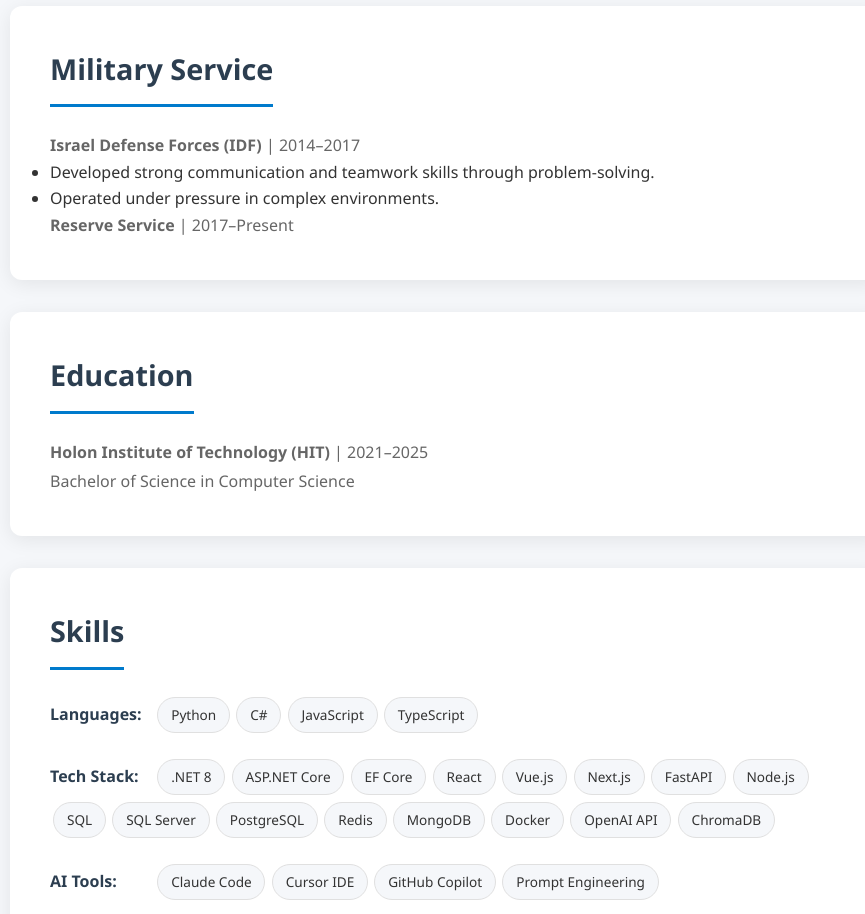
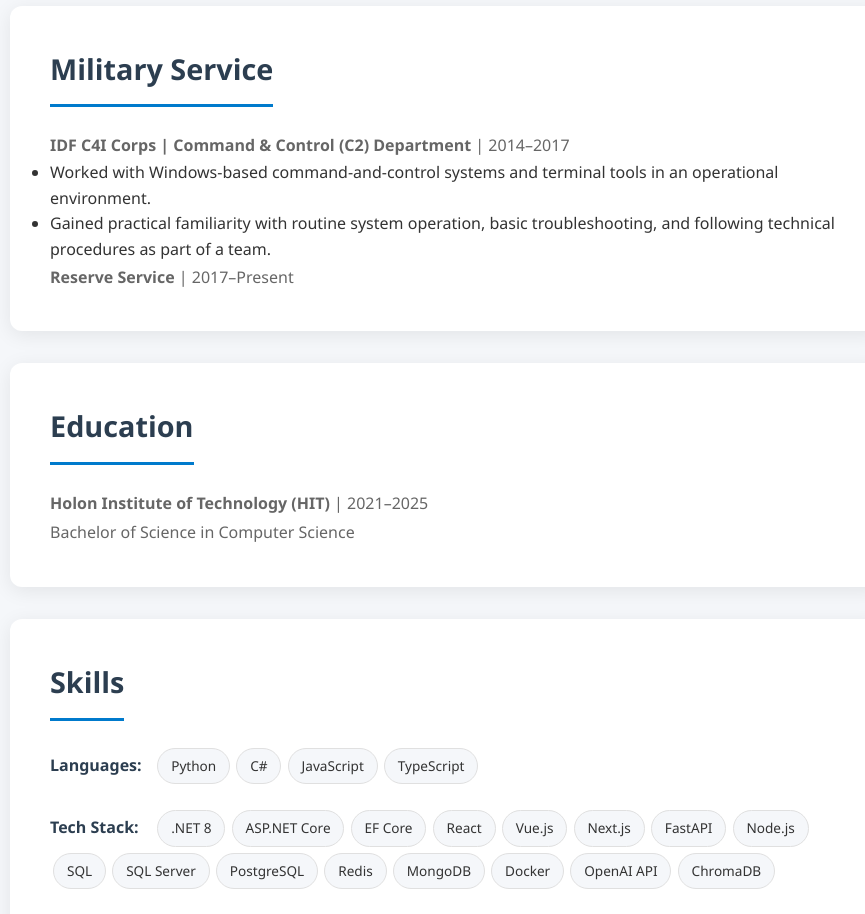
Before and after one commit to SaharHalili95/html-portfolio, a React (Vite) app: page /#/ in a window 1280 px wide. Shown: the part 800-1714 px from the top of the page, without its empty margins (334-1199 px from the left). Built offline with nearby package versions, Linux system fonts and the light colour scheme.

Commit message:
Match military service section to the CV
Co-Authored-By: Claude Opus 5.5 <noreply@anthropic.com>

```diff
--- a/src/data/portfolioData.ts
+++ b/src/data/portfolioData.ts
@@ -26,11 +26,11 @@ export const experienceData = [
 
 export const militaryData = {
   service: {
-    organization: "Israel Defense Forces (IDF)",
+    organization: "IDF C4I Corps | Command & Control (C2) Department",
     period: "2014–2017",
     highlights: [
-      "Developed strong communication and teamwork skills through problem-solving.",
-      "Operated under pressure in complex environments.",
+      "Worked with Windows-based command-and-control systems and terminal tools in an operational environment.",
+      "Gained practical familiarity with routine system operation, basic troubleshooting, and following technical procedures as part of a team.",
     ],
   },
   reserve: {
```
